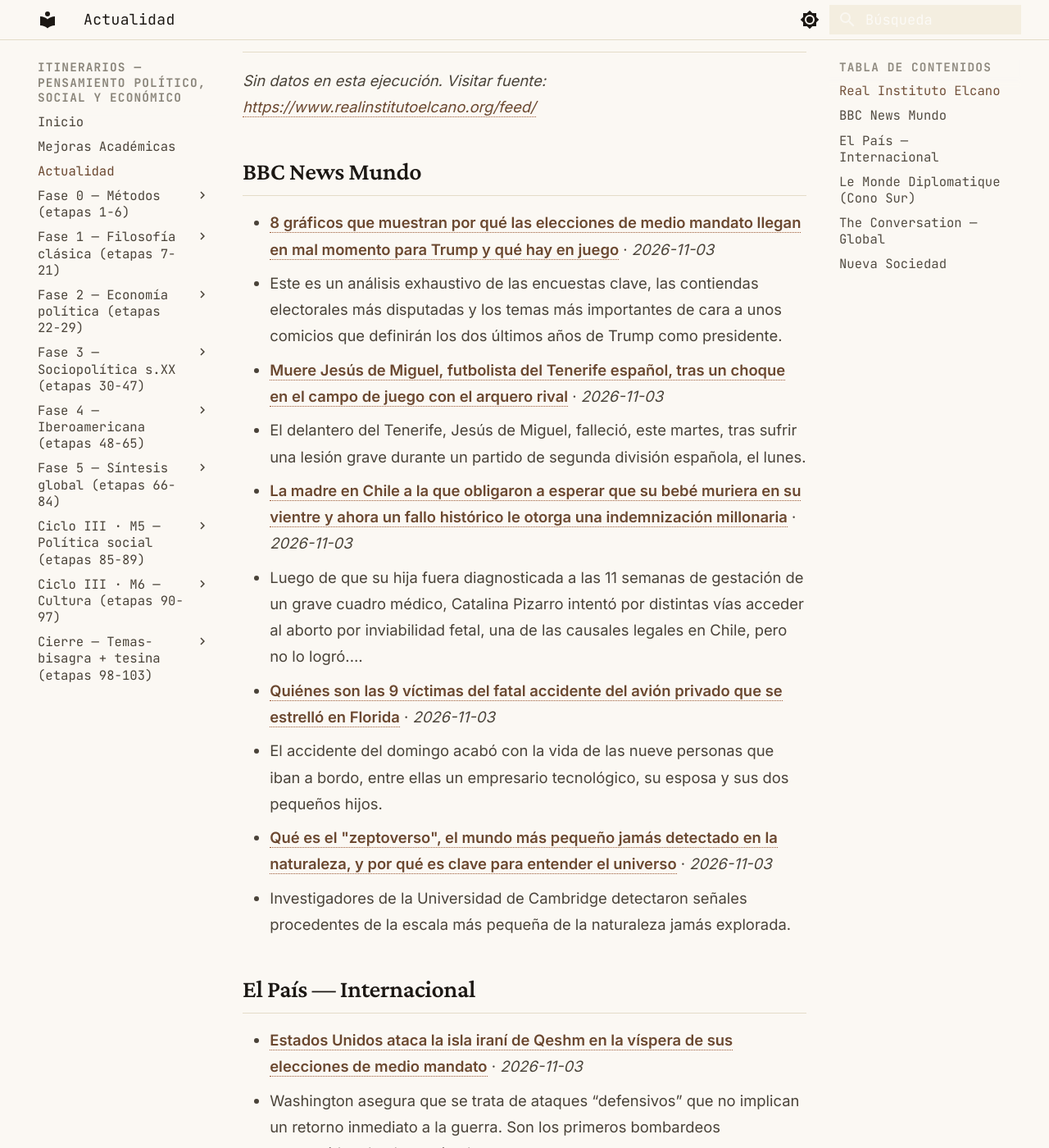
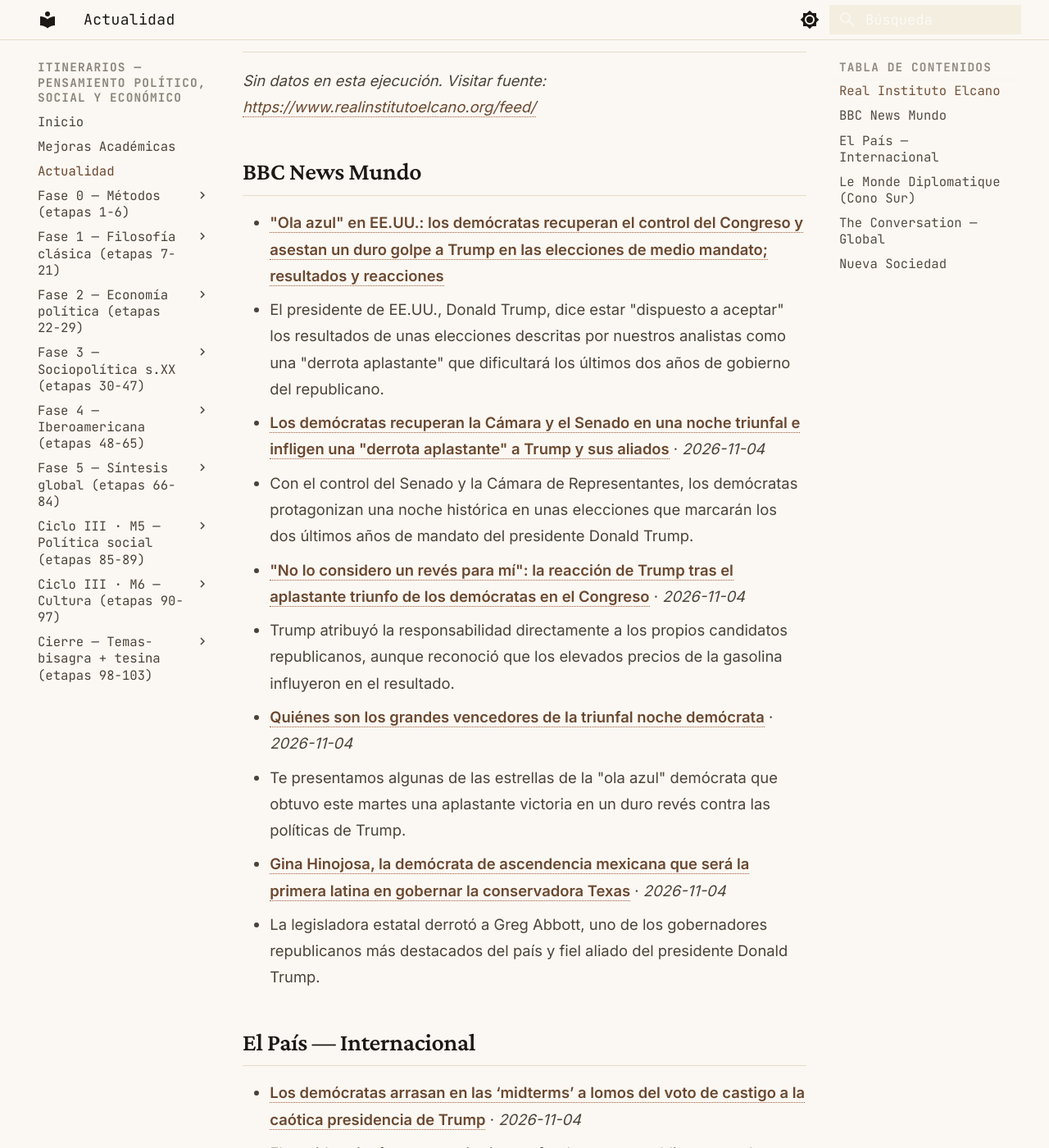
Before and after one commit to MrSpagVi/Curso, an MkDocs documentation site: the page built from docs/actualidad.md, in a window 1280 px wide and 1400 px high, scrolled down 643 px. Shown: the whole window at 82% size. Built offline with MkDocs 1.6.1 and Material for MkDocs 9.7.7, drawn with Linux system fonts in a browser that asks for light colours; some of the changed text lies outside the part shown.

Commit message:
auto: actualidad 2026-11-04

```diff
--- a/docs/actualidad.md
+++ b/docs/actualidad.md
@@ -6,7 +6,7 @@ title: Actualidad
 
 Últimos titulares de fuentes que dictan agenda en ciencia política y geopolítica. Actualizado automáticamente cada día (vía GitHub Actions).
 
-_Última actualización: 2026-11-03 13:19 UTC_
+_Última actualización: 2026-11-04 13:30 UTC_
 
 !!! tip "Ritual mensual — #actualidad"
     El último sábado de cada mes: agarrá **un** titular de los de abajo y escribí **300 palabras** aplicándole **2 autores** del último mes que leíste. ¿Qué diría cada uno? ¿En qué chocan? No resumas la noticia — usala como caso para pensar con las herramientas que venís construyendo. Guardá el texto con el tag `#actualidad` en tu sistema de notas. Esto convierte la teoría en criterio sobre la coyuntura: el objetivo del plan no es citar a Maquiavelo, es leer el presente con él.
@@ -17,29 +17,29 @@ _Sin datos en esta ejecución. Visitar fuente: [https://www.realinstitutoelcano.
 
 ## BBC News Mundo
 
-- **[8 gráficos que muestran por qué las elecciones de medio mandato llegan en mal momento para Trump y qué hay en juego](https://www.bbc.com/mundo/articles/cq5ynzzkxeymo?at_medium=RSS&at_campaign=rss)** · *2026-11-03*
-  - Este es un análisis exhaustivo de las encuestas clave, las contiendas electorales más disputadas y los temas más importantes de cara a unos comicios que definirán los dos últimos años de Trump como presidente.
-- **[Muere Jesús de Miguel, futbolista del Tenerife español, tras un choque en el campo de juego con el arquero rival](https://www.bbc.com/mundo/articles/c64g1vx4vv3go?at_medium=RSS&at_campaign=rss)** · *2026-11-03*
-  - El delantero del Tenerife, Jesús de Miguel, falleció, este martes, tras sufrir una lesión grave durante un partido de segunda división española, el lunes.
-- **[La madre en Chile a la que obligaron a esperar que su bebé muriera en su vientre y ahora un fallo histórico le otorga una indemnización millonaria](https://www.bbc.com/mundo/articles/cm3el01qqeqxo?at_medium=RSS&at_campaign=rss)** · *2026-11-03*
-  - Luego de que su hija fuera diagnosticada a las 11 semanas de gestación de un grave cuadro médico, Catalina Pizarro intentó por distintas vías acceder al aborto por inviabilidad fetal, una de las causales legales en Chile, pero no lo logró.…
-- **[Quiénes son las 9 víctimas del fatal accidente del avión privado que se estrelló en Florida](https://www.bbc.com/mundo/articles/cx054q17vvezo?at_medium=RSS&at_campaign=rss)** · *2026-11-03*
-  - El accidente del domingo acabó con la vida de las nueve personas que iban a bordo, entre ellas un empresario tecnológico, su esposa y sus dos pequeños hijos.
-- **[Qué es el "zeptoverso", el mundo más pequeño jamás detectado en la naturaleza, y por qué es clave para entender el universo](https://www.bbc.com/mundo/articles/c60rldxq8k1ro?at_medium=RSS&at_campaign=rss)** · *2026-11-03*
-  - Investigadores de la Universidad de Cambridge detectaron señales procedentes de la escala más pequeña de la naturaleza jamás explorada.
+- **["Ola azul" en EE.UU.: los demócratas recuperan el control del Congreso y asestan un duro golpe a Trump en las elecciones de medio mandato; resultados y reacciones](https://www.bbc.co.uk/mundo/live/cq9vz4g97xy2t?at_medium=RSS&at_campaign=rss)**
+  - El presidente de EE.UU., Donald Trump, dice estar "dispuesto a aceptar" los resultados de unas elecciones descritas por nuestros analistas como una "derrota aplastante" que dificultará los últimos dos años de gobierno del republicano.
+- **[Los demócratas recuperan la Cámara y el Senado en una noche triunfal e infligen una "derrota aplastante" a Trump y sus aliados](https://www.bbc.com/mundo/articles/cv62y9278jz0o?at_medium=RSS&at_campaign=rss)** · *2026-11-04*
+  - Con el control del Senado y la Cámara de Representantes, los demócratas protagonizan una noche histórica en unas elecciones que marcarán los dos últimos años de mandato del presidente Donald Trump.
+- **["No lo considero un revés para mí": la reacción de Trump tras el aplastante triunfo de los demócratas en el Congreso](https://www.bbc.com/mundo/articles/ck62y4ql3wggo?at_medium=RSS&at_campaign=rss)** · *2026-11-04*
+  - Trump atribuyó la responsabilidad directamente a los propios candidatos republicanos, aunque reconoció que los elevados precios de la gasolina influyeron en el resultado.
+- **[Quiénes son los grandes vencedores de la triunfal noche demócrata](https://www.bbc.com/mundo/articles/cqe9lej2zpzno?at_medium=RSS&at_campaign=rss)** · *2026-11-04*
+  - Te presentamos algunas de las estrellas de la "ola azul" demócrata que obtuvo este martes una aplastante victoria en un duro revés contra las políticas de Trump.
+- **[Gina Hinojosa, la demócrata de ascendencia mexicana que será la primera latina en gobernar la conservadora Texas](https://www.bbc.com/mundo/articles/cqn06jxe3zexo?at_medium=RSS&at_campaign=rss)** · *2026-11-04*
+  - La legisladora estatal derrotó a Greg Abbott, uno de los gobernadores republicanos más destacados del país y fiel aliado del presidente Donald Trump.
 
 ## El País — Internacional
 
-- **[Estados Unidos ataca la isla iraní de Qeshm en la víspera de sus elecciones de medio mandato](https://elpais.com/internacional/2026-11-03/estados-unidos-ataca-la-isla-irani-de-qeshm-en-la-vispera-de-sus-elecciones-de-medio-mandato.html)** · *2026-11-03*
-  - Washington asegura que se trata de ataques “defensivos” que no implican un retorno inmediato a la guerra. Son los primeros bombardeos reconocidos desde septiembre
-- **[El durísimo editorial de ‘The New York Times’ pidiendo el voto contra Trump: “El país empieza a deslizarse hacia la autocracia”](https://elpais.com/internacional/2026-11-03/el-durisimo-editorial-de-the-new-york-times-pidiendo-el-voto-contra-trump-el-pais-empieza-a-deslizarse-hacia-la-autocracia.html)** · *2026-11-03*
-  - El diario estadounidense insta a los electores a frenar en los comicios de este martes la deriva de un Gobierno entregado a “la corrupción, la incompetencia y el abuso de poder”, y acusa al presidente de violar “la tradición y la ley”
-- **[Rusia anuncia que negociará con Ucrania, bajo mediación de Estados Unidos, la próxima semana en Abu Dabi](https://elpais.com/internacional/2026-11-03/rusia-anuncia-que-negociara-con-ucrania-bajo-mediacion-de-estados-unidos-la-proxima-semana-en-abu-dabi.html)** · *2026-11-03*
-  - Las nuevas conversaciones de paz a tres bandas, aún no confirmadas por Kiev, están previstas el 10 y el 11 de noviembre
-- **[El futuro ya no es lo que era antes](https://elpais.com/internacional/2026-11-02/el-futuro-ya-no-es-lo-que-era-antes.html)** · *2026-11-02*
-  - El escritor Juan Gabriel Vásquez despide la primera sesión del World in Progress reflexionando sobre los riesgos que afronta la humanidad, como la inteligencia artificial
-- **[¿Protestarán los jóvenes con su voto en Estados Unidos?](https://elpais.com/us/2026-11-02/protestaran-los-jovenes-con-su-voto-en-estados-unidos.html)** · *2026-11-02*
-  - Los menores de 30 años podrían aprovechar las ‘midterms’ para enviar un mensaje muy claro al presidente Donald Trump
+- **[Los demócratas arrasan en las ‘midterms’ a lomos del voto de castigo a la caótica presidencia de Trump](https://elpais.com/us/2026-11-04/los-democratas-arrasan-en-las-midterms-a-lomos-del-voto-de-castigo-a-la-caotica-presidencia-de-trump.html)** · *2026-11-04*
+  - El partido, triunfante en territorios profundamente republicanos, se hace con el Senado y la Cámara de Representantes, algo que solo había pasado seis veces en la historia
+- **[Trump admite la amarga derrota en las ‘midterms’: “Estoy un poco sorprendido. Pensé que lo haríamos mejor”](https://elpais.com/us/2026-11-04/trump-admite-la-amarga-derrota-en-las-midterms-estoy-un-poco-sorprendido-pense-que-lo-hariamos-mejor.html)** · *2026-11-04*
+  - El presidente de Estados Unidos trata de quitarse responsabilidad de la debacle republicana pese a que pidió votar como si él estuviera en la papeleta y recorrió 30 Estados
+- **[James Talarico pone fin a décadas de hegemonía republicana en Texas con su victoria en el Senado](https://elpais.com/us/2026-11-04/james-talarico-pone-fin-a-decadas-de-hegemonia-republicana-en-texas-con-su-victoria-en-el-senado.html)** · *2026-11-04*
+  - Con más de 50% de votos, el legislador logra la primera victoria de su partido a nivel estatal en más de tres décadas
+- **[Vance, ‘habibi’, ¿me ves ahora?](https://elpais.com/internacional/2026-11-04/vance-habibi-me-ves-ahora.html)** · *2026-11-04*
+  - La noche electoral en EE UU deja una fotografía histórica de diversidad, pero no borra el diagnóstico de una democracia maltrecha
+- **[Claves globales del giro en EE UU: ¿Qué significa para el mundo la humillación trumpista?](https://elpais.com/internacional/elecciones-usa/2026-11-04/claves-globales-del-giro-en-ee-uu-que-significa-para-el-mundo-la-humillacion-trumpista.html)** · *2026-11-04*
+  - El presidente mantiene amplios poderes en política exterior, pero la magnitud de la debacle en las ‘midterms’ altera cálculos geopolíticos y políticos a escala mundial
 
 ## Le Monde Diplomatique (Cono Sur)
 
@@ -47,16 +47,16 @@ _Sin datos en esta ejecución. Visitar fuente: [https://www.eldiplo.org/feed/](h
 
 ## The Conversation — Global
 
-- **[Pediatric palliative care addresses the unique needs of seriously ill children and their families](https://theconversation.com/pediatric-palliative-care-addresses-the-unique-needs-of-seriously-ill-children-and-their-families-286905)** · *2026-11-03*
-  - This specialty offers healing and comfort where a cure is not possible, but many who need this care don’t have access to it.
-- **[Menopause can quietly weaken bones – here’s what research reveals about protecting them](https://theconversation.com/menopause-can-quietly-weaken-bones-heres-what-research-reveals-about-protecting-them-293648)** · *2026-11-03*
-  - Bone loss can accelerate before the final menstrual period. Understanding risk, exercise, nutrition and treatment options can help protect bone health.
-- **[As it gets harder to figure out what to eat, some Americans are turning to religion for answers](https://theconversation.com/as-it-gets-harder-to-figure-out-what-to-eat-some-americans-are-turning-to-religion-for-answers-291119)** · *2026-11-03*
-  - A scholar spent time with 4 alternative food movements to explore how religious Americans are choosing a ‘moral’ diet.
-- **[Nearly 7 in 10 professors report being bullied, often by students over grades](https://theconversation.com/nearly-7-in-10-professors-report-being-bullied-often-by-students-over-grades-244397)** · *2026-11-03*
-  - The rates are similar to high-stress workplaces like emergency services.
-- **[Andy Burnham at Prime Minister’s Questions: what’s he doing differently?](https://theconversation.com/andy-burnham-at-prime-ministers-questions-whats-he-doing-differently-295372)** · *2026-11-03*
-  - Viewers are often turned off by the traditional jibes and jeering at PMQs.
+- **[When social media no longer needs people, what does the ‘social’ part mean?](https://theconversation.com/when-social-media-no-longer-needs-people-what-does-the-social-part-mean-275936)** · *2026-11-04*
+  - The AI agents do not truly experience friendship, but their exchanges are coherent and resemble the way humans correspond.
+- **[Fireworks provide a few minutes of joy, but the economic and environmental costs last much longer](https://theconversation.com/fireworks-provide-a-few-minutes-of-joy-but-the-economic-and-environmental-costs-last-much-longer-295775)** · *2026-11-04*
+  - The consequences of lighting firework displays are spread among households, public services and wildlife.
+- **[Why so many British pubs are closing down](https://theconversation.com/why-so-many-british-pubs-are-closing-down-294079)** · *2026-11-04*
+  - Britain’s pubs are not just businesses, they are part of the country’s social infrastructure.
+- **[Why an Ebola outbreak in Africa doesn’t mean an epidemic in Britain](https://theconversation.com/why-an-ebola-outbreak-in-africa-doesnt-mean-an-epidemic-in-britain-295685)** · *2026-11-04*
+  - The DRC outbreak has passed 10,000 cases. Here is why UK health officials rate the risk to Britain as low, and how Ebola differs from COVID.
+- **[Why are Australians so interested in the US midterms?](https://theconversation.com/why-are-australians-so-interested-in-the-us-midterms-295866)** · *2026-11-04*
+  - It’s an election on the other side of the world that isn’t even about choosing a president. But Australians can’t get enough of it.
 
 ## Nueva Sociedad
 
```
